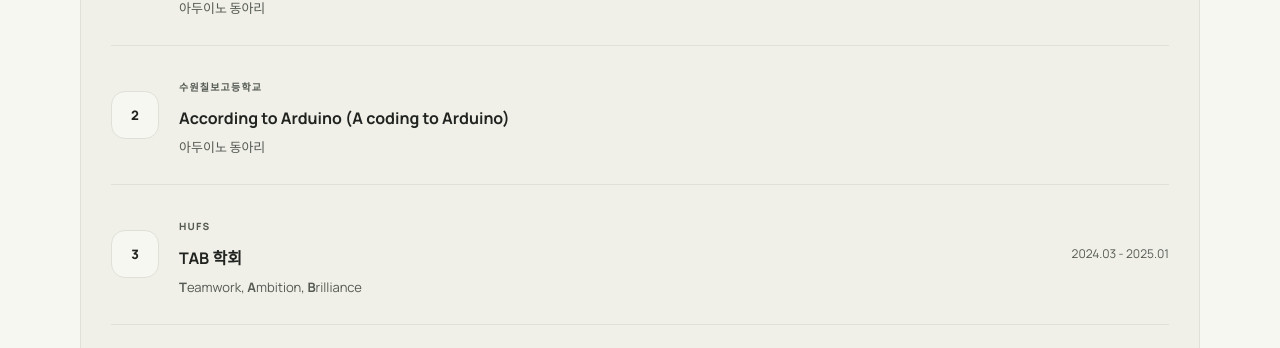
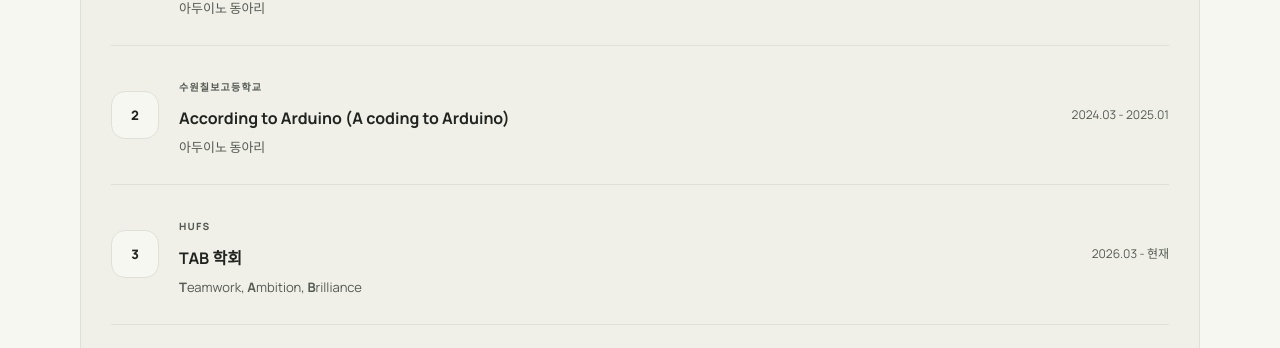
Before and after one commit to pms0602/pms0602.github.io, a Jekyll site: the page built from index.html, in a window 1280 px wide and 900 px high, scrolled down 1062 px. Shown: the part 154-502 px from the top of the window. Built offline with Jekyll 4.4.1, drawn with Linux system fonts in a browser that asks for light colours.

Commit message:
Fix html

```diff
--- a/index.html
+++ b/index.html
@@ -66,6 +66,7 @@ description: 개발과 보안, 배움의 과정을 기록하는 기술 블로그
         <h3>According to Arduino (A coding to Arduino)</h3>
         <p>아두이노 동아리</p>
       </div>
+      <span class="profile-date">2024.03 - 2025.01</span>
     </article>
 
     <article class="profile-item">
@@ -75,7 +76,7 @@ description: 개발과 보안, 배움의 과정을 기록하는 기술 블로그
         <h3>TAB 학회</h3>
         <p><strong>T</strong>eamwork, <strong>A</strong>mbition, <strong>B</strong>rilliance</p>
       </div>
-      <span class="profile-date">2024.03 - 2025.01</span>
+      <span class="profile-date">2026.03 - 현재</span>
     </article>
 
     <article class="profile-item">
```
